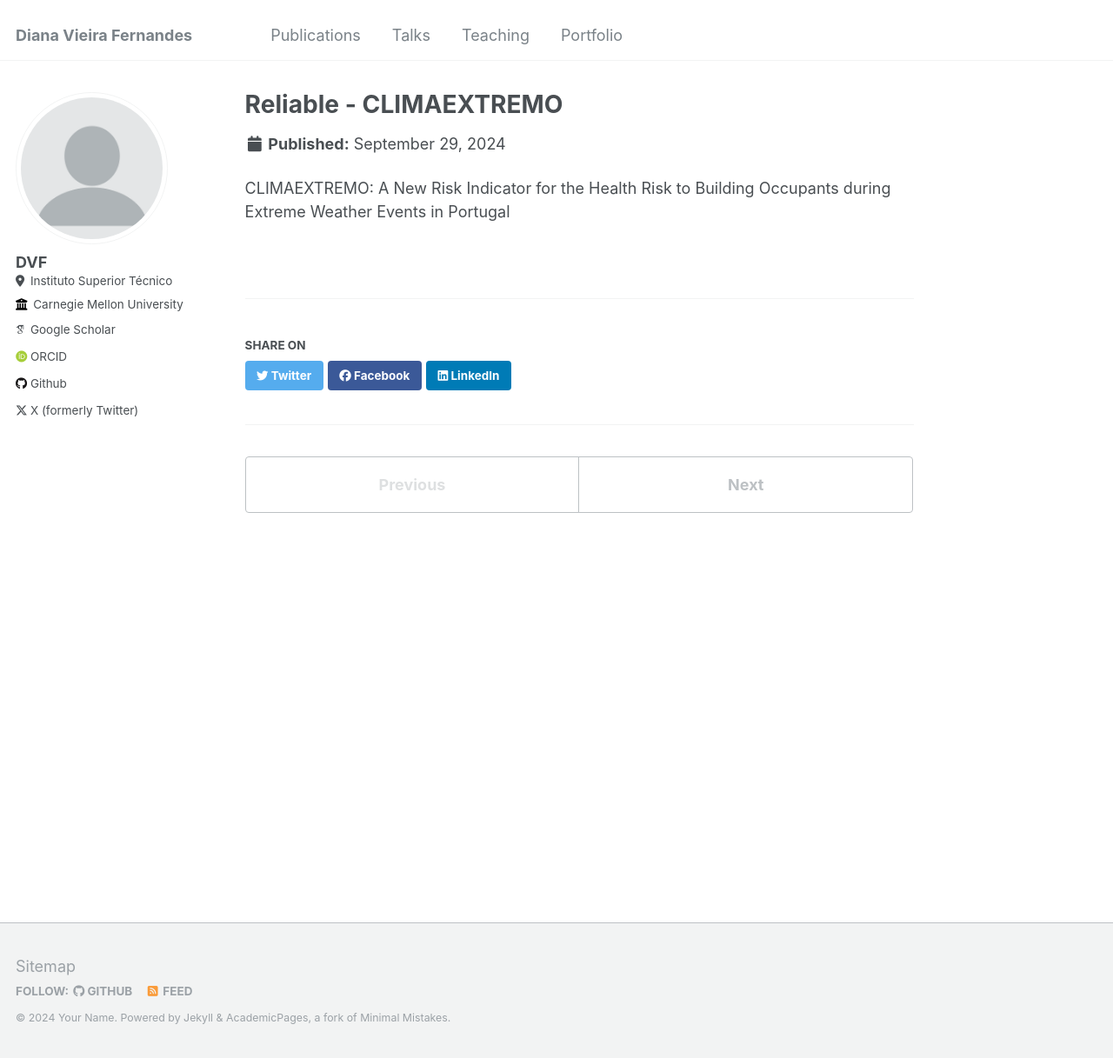
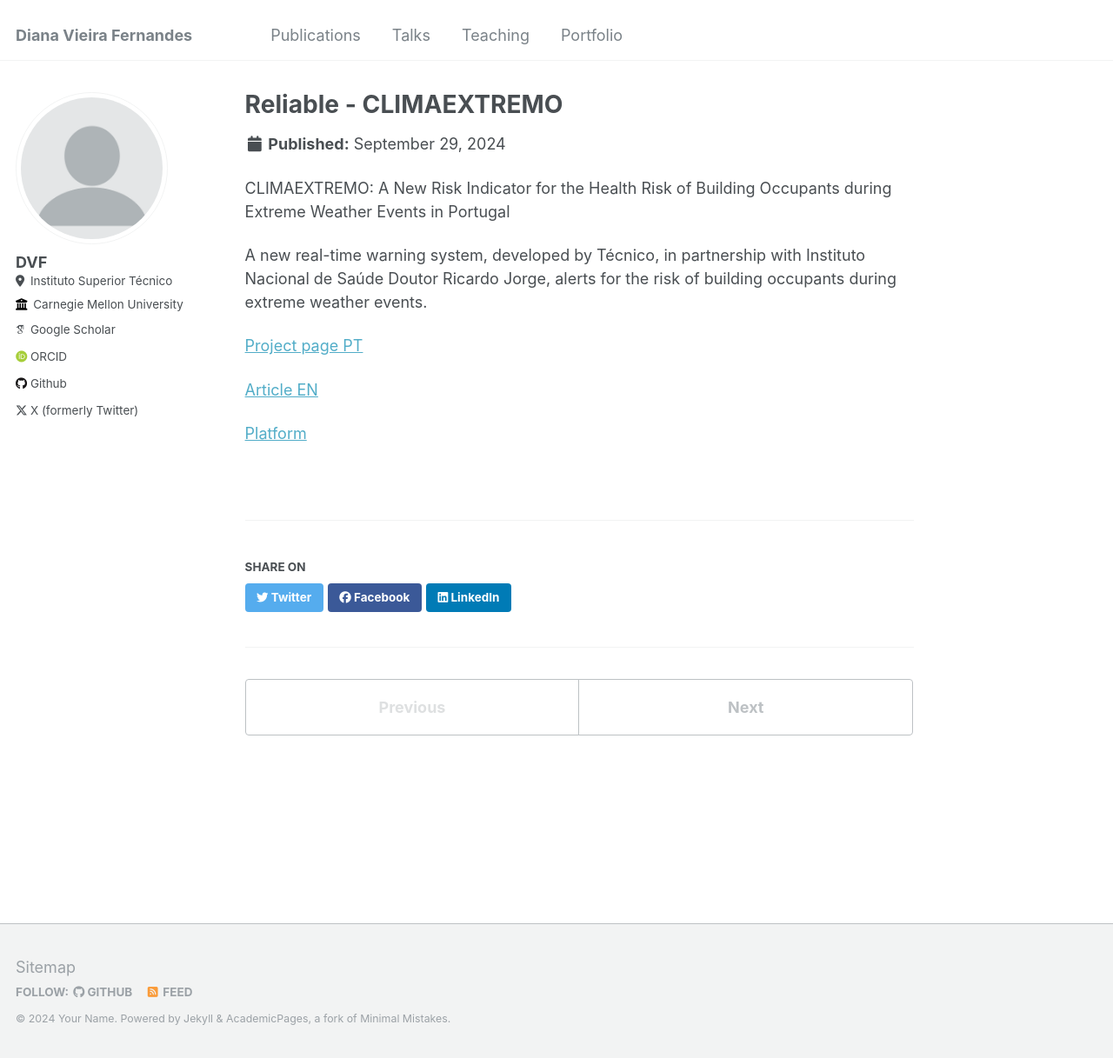
Before and after one commit to d-vf/d-vf.github.io, a Jekyll site: the page built from _portfolio/portfolio-1.md, in a window 1280 px wide and 1217 px high. Shown: the whole window at 87% size. Built offline with Jekyll 4.4.1, drawn with Linux system fonts in a browser that asks for light colours; some web fonts are replaced.

Commit message:
Update portfolio-1.md

```diff
--- a/_portfolio/portfolio-1.md
+++ b/_portfolio/portfolio-1.md
@@ -4,4 +4,12 @@ excerpt: "climaextremo<br/><img src='/images/climaextremo.png'>"
 collection: portfolio
 ---
 
-CLIMAEXTREMO: A New Risk Indicator for the Health Risk to Building Occupants during Extreme Weather Events in Portugal
+CLIMAEXTREMO: A New Risk Indicator for the Health Risk of Building Occupants during Extreme Weather Events in Portugal
+
+A new real-time warning system, developed by Técnico, in partnership with Instituto Nacional de Saúde Doutor Ricardo Jorge, alerts for the risk of building occupants during extreme weather events.
+
+[Project page PT](https://reliable.tecnico.ulisboa.pt/)
+
+[Article EN](https://tecnico.ulisboa.pt/en/news/tecnico-participates-in-the-development-of-a-warning-system-for-extreme-weather-events/)
+
+[Platform](http://climaextremo.vps.tecnico.ulisboa.pt/)
```
